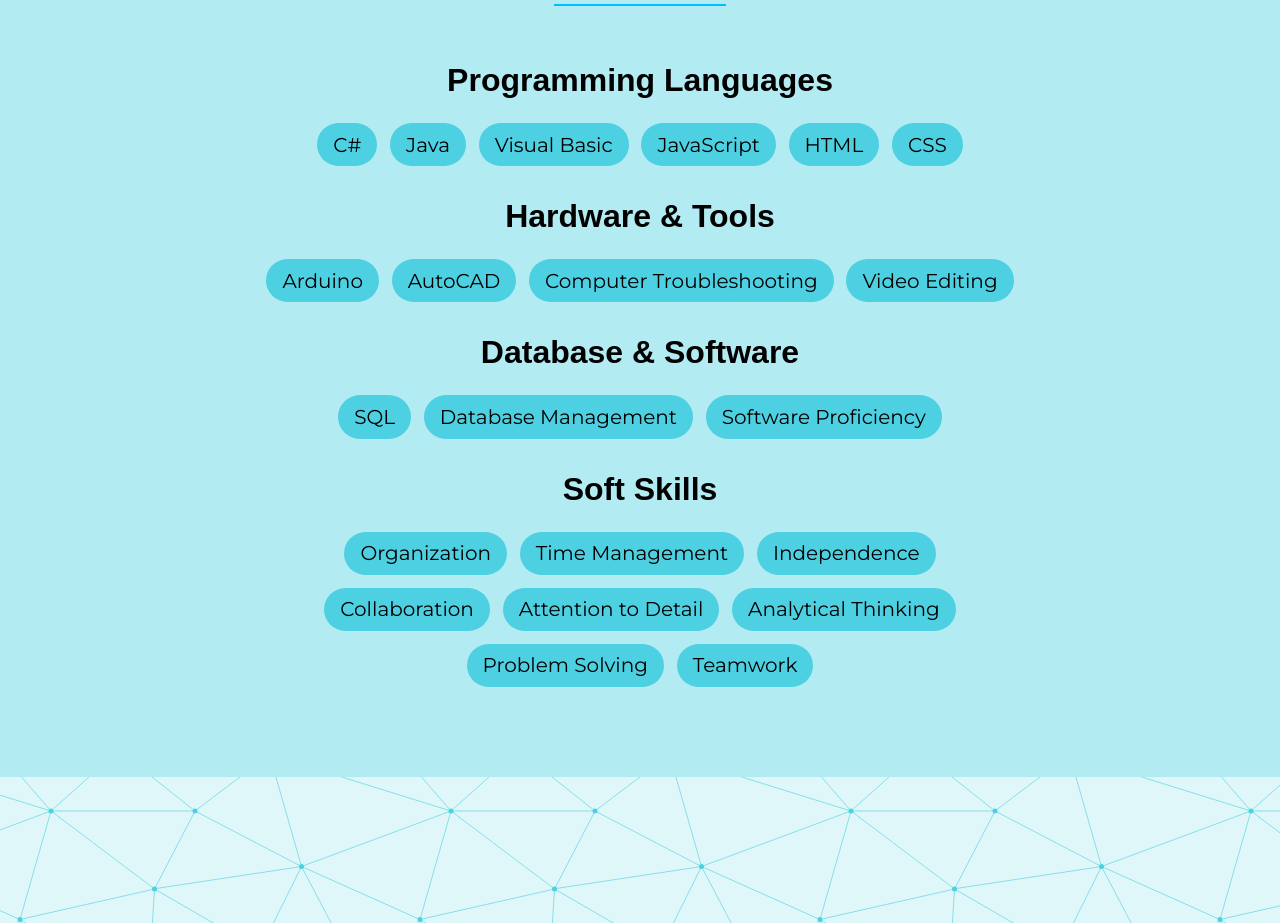
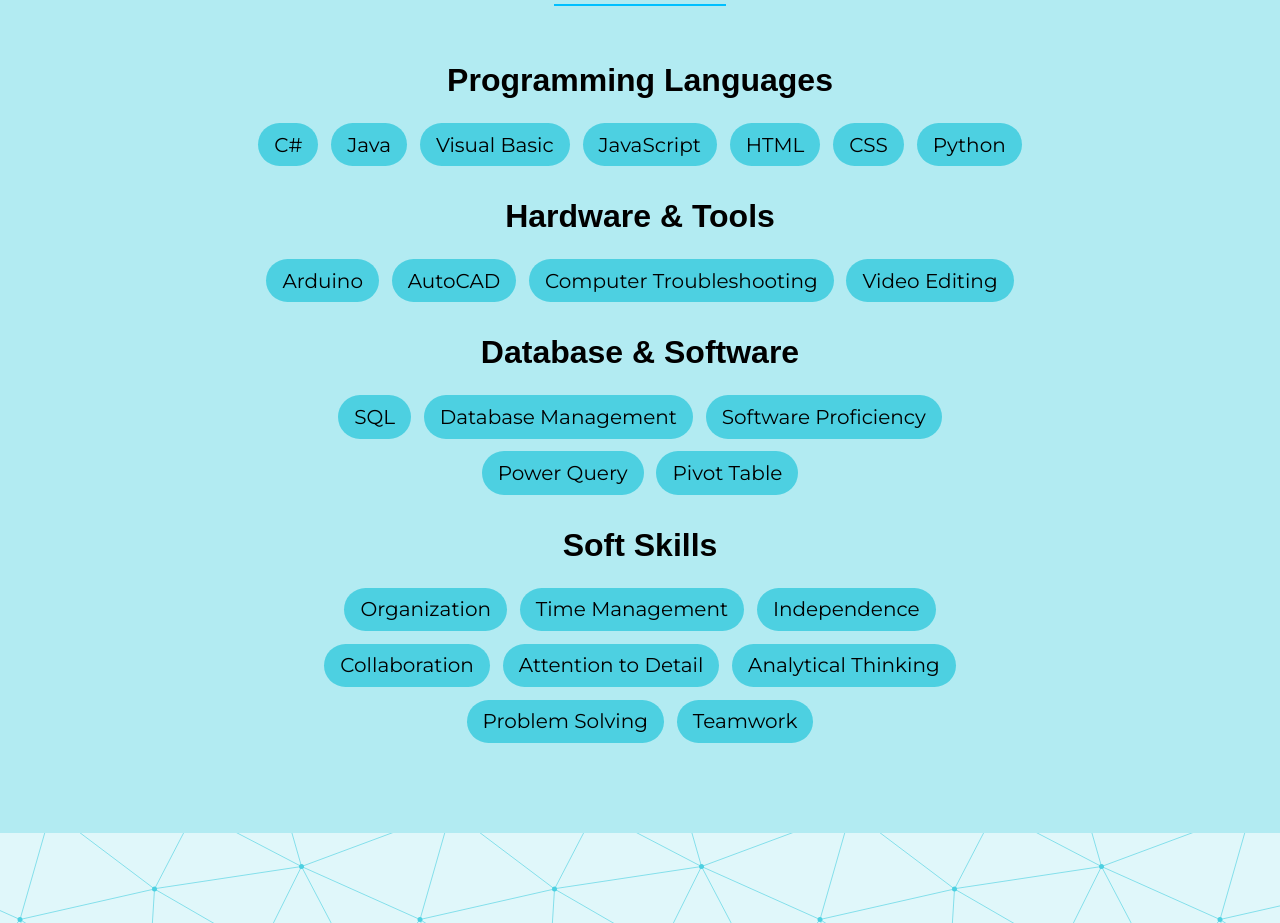
Before and after one commit to clvnkyl/nocon-website, a React (Vite) app: page / in a window 1280 px wide. Shown: the part 2580-3503 px from the top of the page. Built offline with nearby package versions, Linux system fonts and the light colour scheme.

Commit message:
add skills

```diff
--- a/src/components/Skills.jsx
+++ b/src/components/Skills.jsx
@@ -3,11 +3,11 @@
 
 function Skills() {
   const skillCategories = {
-    "Programming Languages": [ "C#","Java","Visual Basic","JavaScript","HTML","CSS"],
+    "Programming Languages": [ "C#","Java","Visual Basic","JavaScript","HTML","CSS","Python"],
 
     "Hardware & Tools": ["Arduino","AutoCAD","Computer Troubleshooting","Video Editing"],
 
-    "Database & Software": ["SQL","Database Management","Software Proficiency"],
+    "Database & Software": ["SQL","Database Management","Software Proficiency","Power Query", "Pivot Table"],
 
     "Soft Skills": ["Organization","Time Management","Independence","Collaboration","Attention to Detail","Analytical Thinking","Problem Solving","Teamwork"]
   };
```
